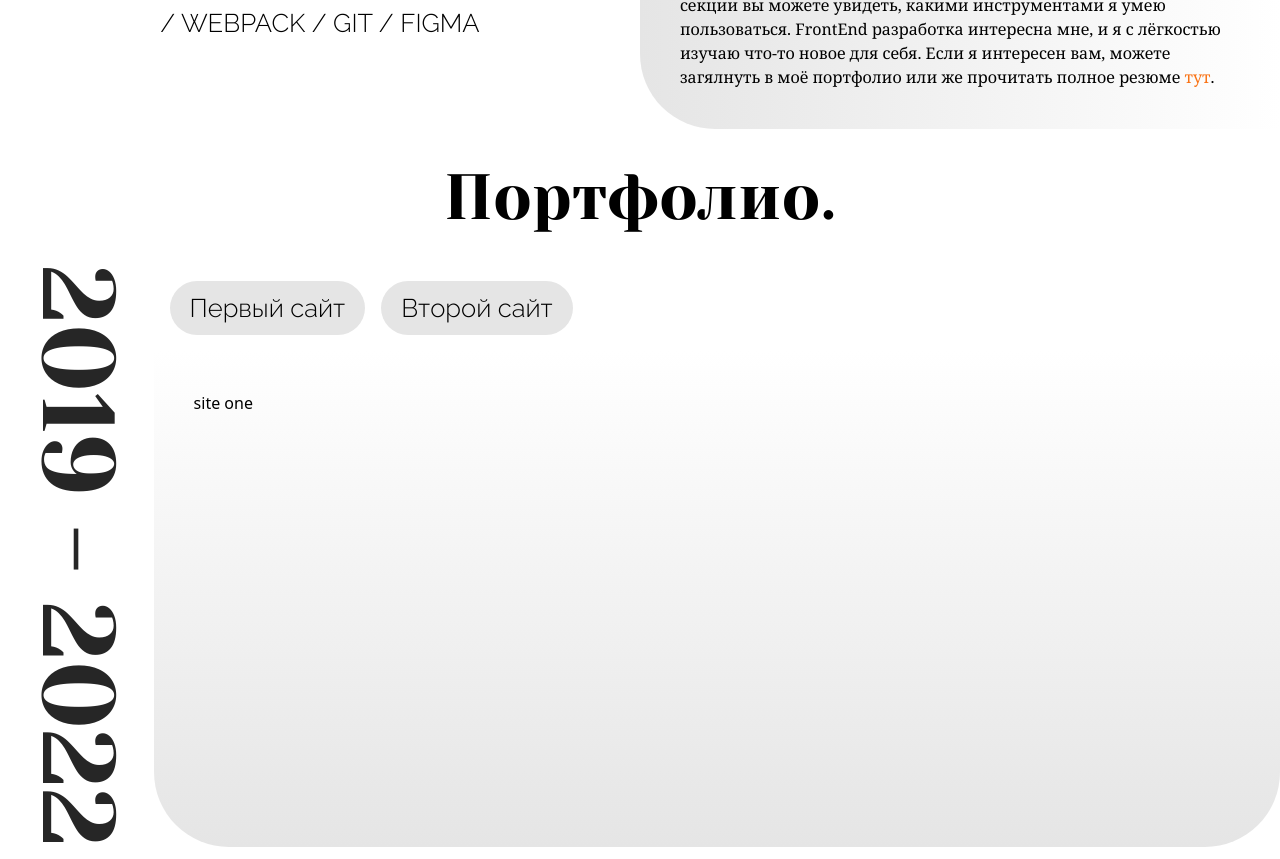
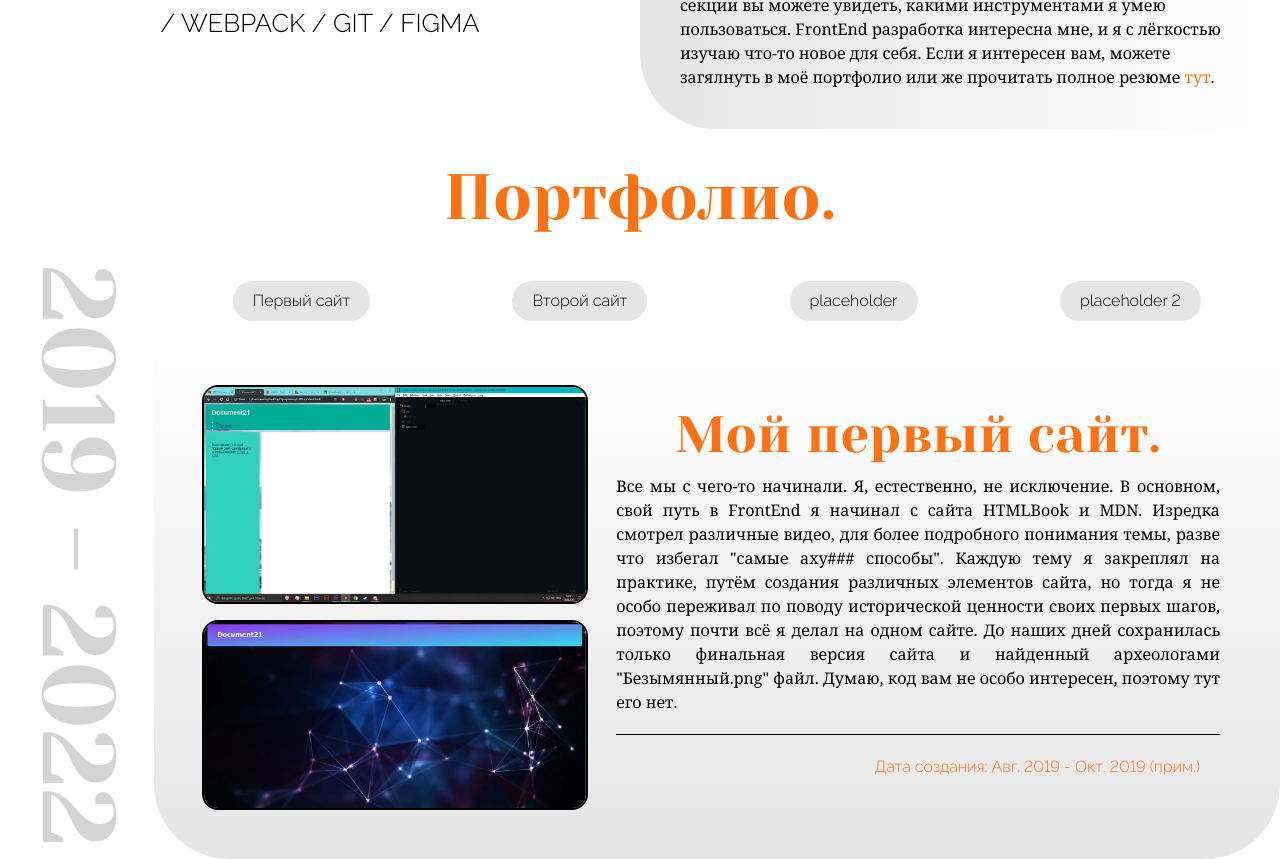
Before and after one commit to hysnp/portfolio-one, a Vue app: page / in a window 1280 px wide. Shown: the part 1055-1914 px from the top of the page. Built offline with nearby package versions, Linux system fonts and the light colour scheme.

Commit message:
site one

```diff
--- a/src/App.vue
+++ b/src/App.vue
@@ -65,6 +65,7 @@ onMounted(() => {
   const circleTwo = document.querySelector("#circle-two");
   const circleThree = document.querySelector("#circle-three");
   const skillsAnim = document.querySelector("#skills-anim");
+  const portfolioYears = document.querySelector("#portfolio-years");
   function animMainImg() {
     if (window.innerWidth >= 1024) {
       window.addEventListener(
@@ -82,6 +83,9 @@ onMounted(() => {
           skillsAnim.style.transform = `translate(${
             event.clientX / 100 + "px"
           }, ${event.clientY / 100 + "px"})`;
+          portfolioYears.style.transform = `translate(${
+            -event.clientX / 150 + "px"
+          }, ${-event.clientY / 150 + "px"})`;
         })
       );
     }
--- a/src/sections/SectionOne.vue
+++ b/src/sections/SectionOne.vue
@@ -81,7 +81,7 @@
         id="nav-anim-2"
         class="px-5 py-2 hover:text-orange-500 duration-200"
         style="filter: opacity(0)"
-        href=""
+        href="#section-three"
         >Портфолио</a
       >
       <a
--- a/src/sections/SectionThree.vue
+++ b/src/sections/SectionThree.vue
@@ -1,25 +1,28 @@
 <template>
   <section id="section-three">
-    <h1 class="p-5 text-eva lg:text-5vw text-4vh text-center">Портфолио.</h1>
-    <div class="flex">
+    <h1 class="p-5 text-eva lg:text-5vw text-4vh text-center text-orange-500">
+      Портфолио.
+    </h1>
+    <div class="flex h-full">
       <h2
-        class="w-max text-eva lg:text-8vw text-5vh text-neutral-800 vertical-rl"
+        id="portfolio-years"
+        class="w-max text-eva lg:text-8vw text-5vh dark:text-neutral-800 text-neutral-300 vertical-rl"
       >
         2019 - 2022
       </h2>
-      <div class="router flex flex-col w-full">
-        <nav class="flex flex-wrap p-2">
+      <div class="router w-full">
+        <nav class="flex flex-wrap justify-around p-2">
           <router-link
             v-for="item in sitesLinks"
             :key="item.id"
             :to="{ name: item.to }"
-            class="m-2 px-5 py-2 text-raleway text-center lg:text-2vw text-2vh hover:dark:bg-orange-500 hover:bg-orange-500 dark:bg-neutral-800 bg-neutral-200 duration-200 rounded-full"
+            class="m-2 px-5 py-2 text-raleway text-center lg:text-3/2vw text-2vh hover:dark:bg-orange-500 hover:bg-orange-500 dark:bg-neutral-800 bg-neutral-200 duration-200 rounded-full"
           >
             {{ item.name }}
           </router-link>
         </nav>
         <div
-          class="router-base h-full p-10 bg-gradient-to-t dark:from-neutral-900 dark:to-black from-neutral-200 to-white rounded-b-75px"
+          class="router-base lg:p-10 p-5 bg-gradient-to-t dark:from-neutral-900 dark:to-black from-neutral-200 to-white rounded-b-75px"
         >
           <router-view></router-view>
         </div>
@@ -35,7 +38,6 @@
 секретный сайт
 */
 
-
 const sitesLinks = [
   {
     id: 1,
@@ -47,6 +49,16 @@ const sitesLinks = [
     name: "Второй сайт",
     to: "siteTwo",
   },
+  {
+    id: 3,
+    name: "placeholder",
+    to: "siteTwo",
+  },
+  {
+    id: 4,
+    name: "placeholder 2",
+    to: "siteTwo",
+  },
 ];
 </script>
 
--- a/src/sections/SectionTwo.vue
+++ b/src/sections/SectionTwo.vue
@@ -1,6 +1,8 @@
 <template>
   <section id="section-two">
-    <h1 class="p-5 text-eva lg:text-5vw text-4vh text-center">Моё резюме.</h1>
+    <h1 class="p-5 text-eva lg:text-5vw text-4vh text-center text-orange-500">
+      Моё резюме.
+    </h1>
     <div class="flex lg:flex-row flex-col-reverse">
       <div class="relative flex justify-center items-center lg:w-1/2 w-full">
         <p
--- a/src/sites/SiteOneVue.vue
+++ b/src/sites/SiteOneVue.vue
@@ -1,13 +1,43 @@
 <template>
-    <div>
-site one
+  <div class="flex lg:flex-row-reverse flex-col">
+    <div class="txt lg:w-3/5 w-auto m-5">
+      <h1 class="text-eva text-center lg:text-4vw text-3vh text-orange-500">
+        Мой первый сайт.
+      </h1>
+      <p class="text-noto text-justify lg:text-3/2vw text-2vh">
+        Все мы с чего-то начинали. Я, естественно, не исключение. В основном,
+        свой путь в FrontEnd я начинал с сайта HTMLBook и MDN. Изредка смотрел
+        различные видео, для более подробного понимания темы, разве что избегал
+        "самые аху### способы". Каждую тему я закреплял на практике, путём
+        создания различных элементов сайта, но тогда я не особо переживал по
+        поводу исторической ценности своих первых шагов, поэтому почти всё я
+        делал на одном сайте. До наших дней сохранилась только финальная версия
+        сайта и найденный археологами "Безымянный.png" файл. Думаю, код вам не
+        особо интересен, поэтому тут его нет.
+      </p>
+      <div class="h-px my-5 dark:bg-white bg-black"></div>
+      <blockquote
+        class="m-5 text-raleway lg:text-3/2vw text-2vh lg:text-right text-center text-orange-500"
+      >
+        Дата создания: Авг. 2019 - Окт. 2019 (прим.)
+      </blockquote>
     </div>
+
+    <div class="img flex flex-col lg:w-2/5 w-auto">
+      <img
+        class="m-2 rounded-2xl object-cover border-2 dark:border-white border-black"
+        src="../assets/page1-v1.webp"
+        alt="Одна из первых вариаций сайта."
+      />
+      <img
+        class="m-2 rounded-2xl object-cover border-2 dark:border-white border-black"
+        src="../assets/page1-v2.webp"
+        alt="Последняя версия."
+      />
+    </div>
+  </div>
 </template>
 
-<script setup>
+<script setup></script>
 
-</script>
-
-<style lang="scss" scoped>
-
-</style>
+<style lang="scss" scoped></style>
--- a/src/sites/SiteTwoVue.vue
+++ b/src/sites/SiteTwoVue.vue
@@ -1,13 +1,7 @@
 <template>
-    <div>
-site two
-    </div>
+  <div>site two</div>
 </template>
 
-<script setup>
+<script setup></script>
 
-</script>
-
-<style lang="scss" scoped>
-
-</style>
+<style lang="scss" scoped></style>
```
